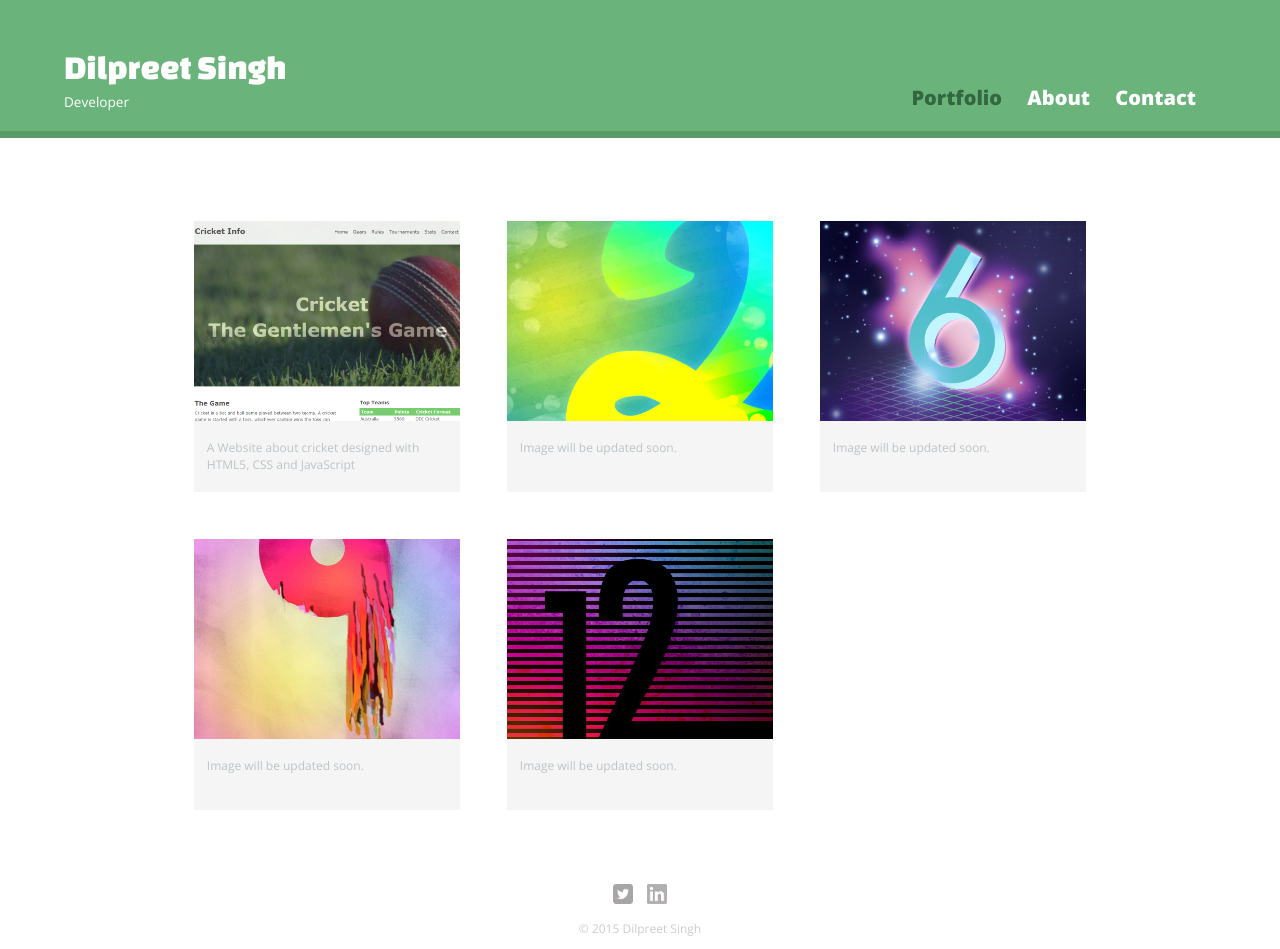
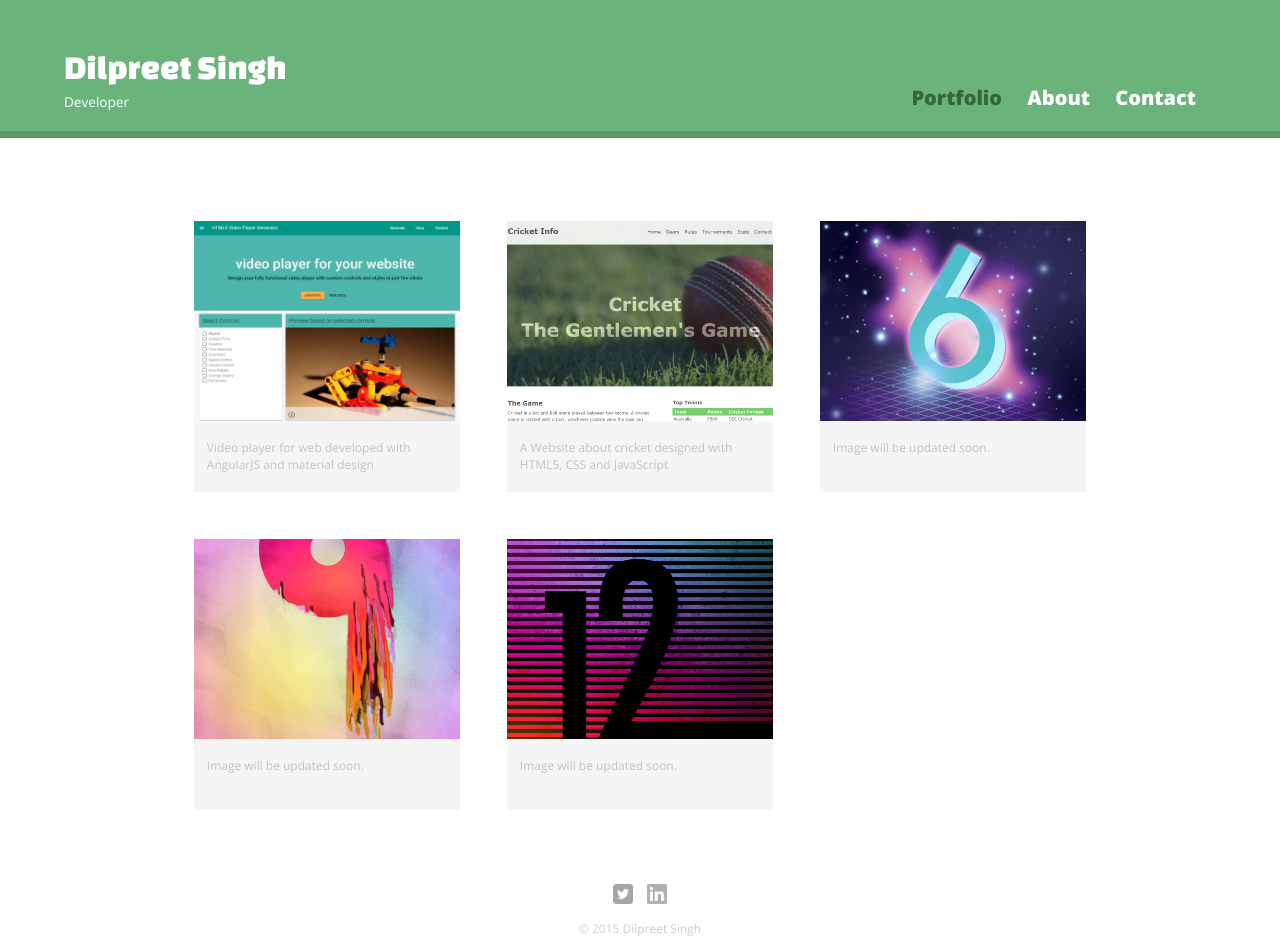
Before and after one commit to dsdilpreet/dsdilpreet.github.io, a plain HTML site: page index.html in a window 1280 px wide. Drawn offline with nearby package versions, Linux system fonts and the light colour scheme.

Commit message:
Added video player generator

```diff
--- a/index.html
+++ b/index.html
@@ -27,15 +27,16 @@
       <section>
         <ul id = "gallery">
           <li>
+            <a href = "http://html5videoplayer.azurewebsites.net/#/">
+                <img src = "img/video-player.png" alt="video player for your website">
+              <p>Video player for web developed with AngularJS and material design</p>
+            </a>
+          </li>
+          <li>
               <a href="http://dsdilpreet.github.io/cricket-information/">
-                  <img src="img/cricket-information.jpg" alt="">
+                  <img src="img/cricket-information.jpg" alt="cricket information">
                   <p>A Website about cricket designed with HTML5, CSS and JavaScript</p>
               </a>
-          </li>
-          <li><img src = "img/numbers-02.jpg" alt="">
-            <a href = "img/numbers-02.jpg">
-              <p>Image will be updated soon.</p>
-            </a>
           </li>
           <li><img src = "img/numbers-06.jpg" alt="">
             <a href = "img/numbers-06.jpg">
```
Also changed, not shown: img/video-player.png (added).
